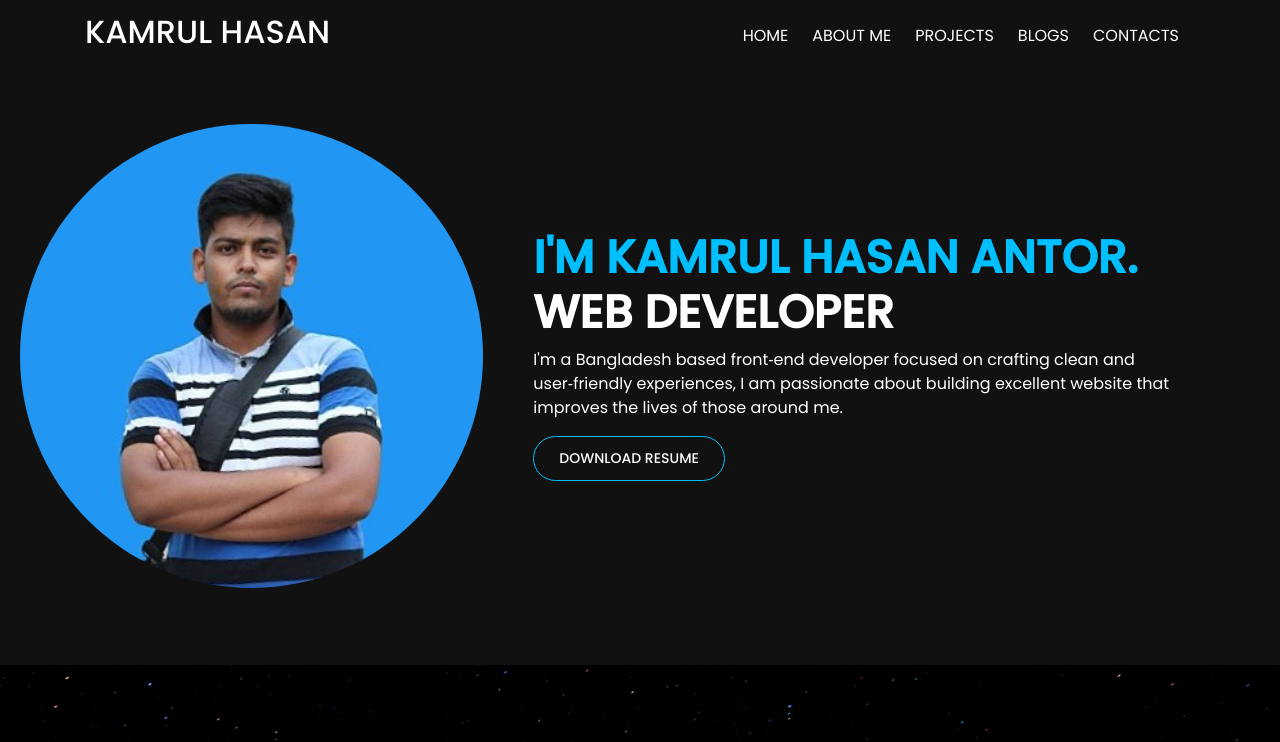
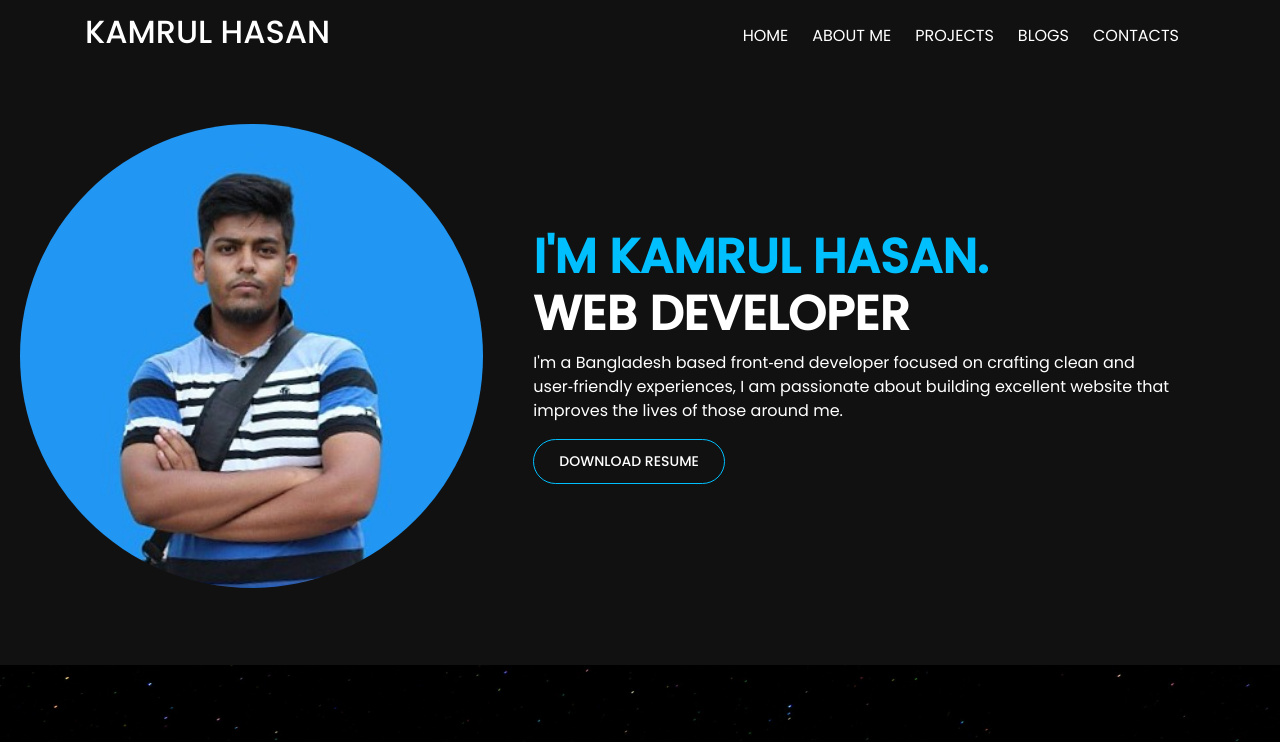
Before and after one commit to kamrul-hasan-antor/portfolio-client, a React (Create React App) app: page / in a window 1280 px wide. Shown: the top 742 px of the page. Built offline with nearby package versions, Linux system fonts and the light colour scheme.

Commit message:
new coming

```diff
--- a/src/components/MainPage/Header/Header.css
+++ b/src/components/MainPage/Header/Header.css
@@ -16,7 +16,7 @@
   color: #ffffff;
 }
 .main_text h1 {
-  font-size: 46px;
+  font-size: 3rem;
   text-transform: uppercase;
   font-weight: 900;
 }
--- a/src/components/MainPage/Header/Header.js
+++ b/src/components/MainPage/Header/Header.js
@@ -11,7 +11,7 @@ const Home = () => {
         </div>
         <div className="col-12 col-md-7 main_text">
           <h1>
-            <span>i'm kamrul hasan antor.</span> <br /> web developer <br />
+            <span>i'm kamrul hasan.</span> <br /> web developer <br />
           </h1>
           <p>
             I'm a Bangladesh based front‑end developer focused on crafting clean
```
